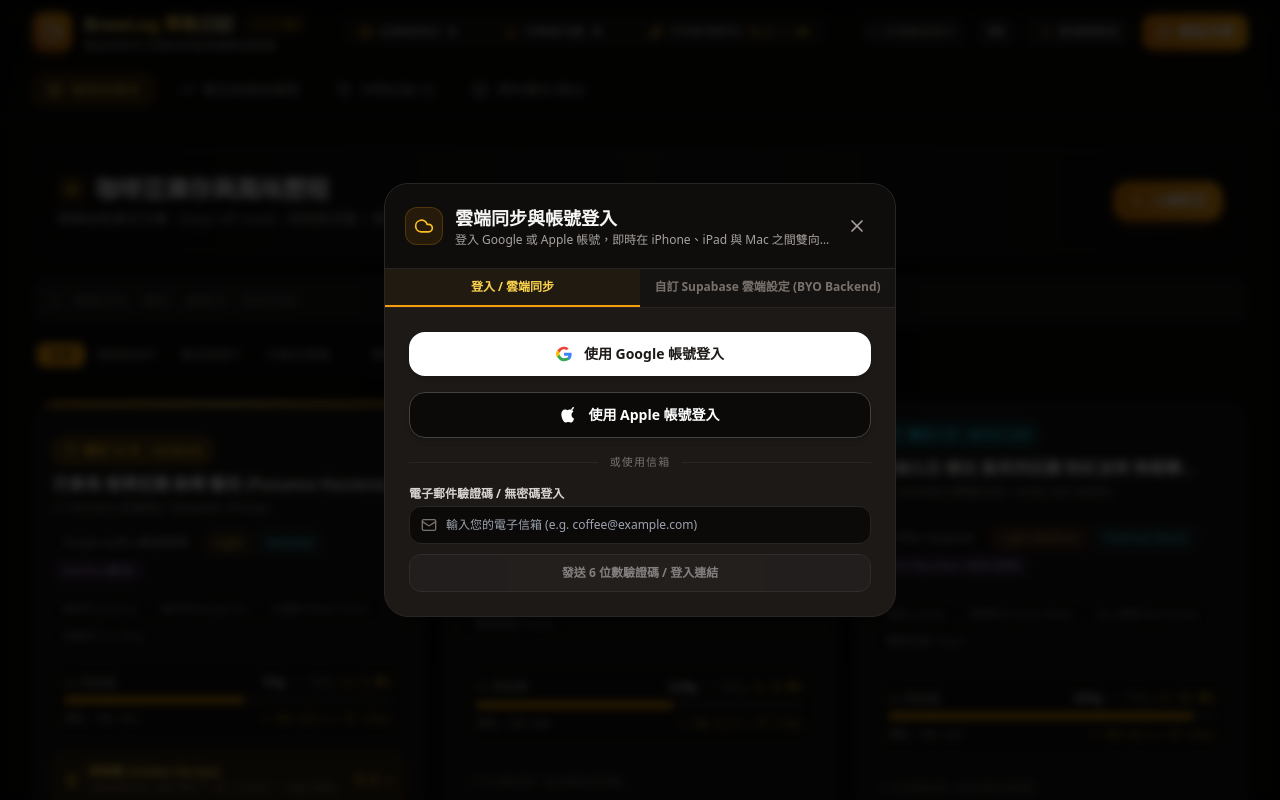
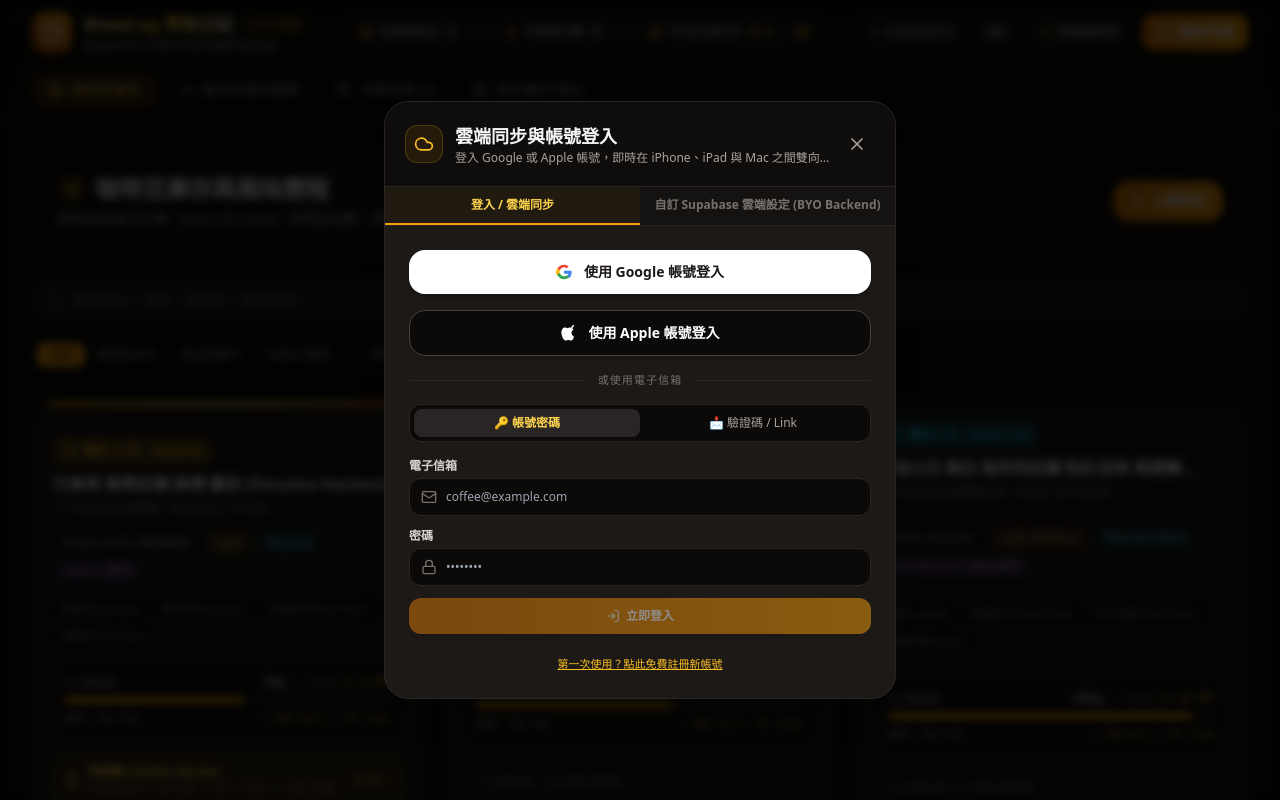
Before and after one commit to yeugeneu/pour-over-logs, a React (Vite) app: page / in a window 1280 px wide. Both pictures are taken after a click on the button "本機離線模式". Shown: the top 800 px of the page. Built offline with nearby package versions, Linux system fonts and the light colour scheme; no server answers.

Commit message:
feat(auth): add Email & Password login/signup and enable OTP template guidance

```diff
--- a/src/components/auth/AuthModal.tsx
+++ b/src/components/auth/AuthModal.tsx
@@ -6,6 +6,8 @@
   signInWithGoogle,
   signInWithMagicLink,
   verifyEmailOtp,
+  signInWithPassword,
+  signUpWithEmail,
   signOut,
 } from '../../services/authService';
 import {
@@ -22,6 +24,9 @@
   LogOut,
   Mail,
   KeyRound,
+  Lock,
+  UserPlus,
+  LogIn,
 } from 'lucide-react';
 
 export const AuthModal: React.FC = () => {
@@ -39,7 +44,11 @@
   const { language, t } = useI18n();
 
   const [activeTab, setActiveTab] = useState<'login' | 'config'>('login');
+  const [authMethod, setAuthMethod] = useState<'password' | 'otp'>('password');
+  const [isSignUpMode, setIsSignUpMode] = useState(false);
+
   const [emailInput, setEmailInput] = useState('');
+  const [passwordInput, setPasswordInput] = useState('');
   const [otpInput, setOtpInput] = useState('');
   const [isOtpSent, setIsOtpSent] = useState(false);
   const [feedback, setFeedback] = useState<{ type: 'success' | 'error'; message: string } | null>(null);
@@ -69,6 +78,43 @@
     setIsSubmitting(false);
     if (error) {
       setFeedback({ type: 'error', message: error.message });
+    }
+  };
+
+  const handlePasswordAuth = async (e: React.FormEvent) => {
+    e.preventDefault();
+    if (!emailInput.trim() || !passwordInput.trim()) return;
+
+    setIsSubmitting(true);
+    setFeedback(null);
+
+    if (isSignUpMode) {
+      const { error } = await signUpWithEmail(emailInput.trim(), passwordInput.trim());
+      setIsSubmitting(false);
+      if (error) {
+        setFeedback({ type: 'error', message: error.message });
+      } else {
+        setFeedback({
+          type: 'success',
+          message: language === 'zh-TW'
+            ? '註冊成功！若有收到確認信請點擊確認，或直接登入。'
+            : 'Sign up successful! Please check your email if confirmation is required.',
+        });
+      }
+    } else {
+      const { error } = await signInWithPassword(emailInput.trim(), passwordInput.trim());
+      setIsSubmitting(false);
+      if (error) {
+        setFeedback({ type: 'error', message: error.message });
+      } else {
+        setFeedback({
+          type: 'success',
+          message: language === 'zh-TW' ? '登入成功！' : 'Signed in successfully!',
+        });
+        setTimeout(() => {
+          closeAuthModal();
+        }, 800);
+      }
     }
   };
 
@@ -115,6 +161,7 @@
     await signOut();
     setIsOtpSent(false);
     setOtpInput('');
+    setPasswordInput('');
     setFeedback({
       type: 'success',
       message: language === 'zh-TW' ? '已成功登出帳號' : 'Signed out successfully',
@@ -318,12 +365,113 @@
                   <div className="flex items-center my-2">
                     <div className="flex-1 border-t border-stone-800" />
                     <span className="px-3 text-[11px] text-stone-500 uppercase tracking-widest">
-                      {language === 'zh-TW' ? '或使用信箱' : 'Or with Email'}
+                      {language === 'zh-TW' ? '或使用電子信箱' : 'Or with Email'}
                     </span>
                     <div className="flex-1 border-t border-stone-800" />
                   </div>
 
-                  {/* Magic Link & OTP Verification Form */}
+                  {/* Email Sub-Method Switch: Password vs OTP */}
+                  <div className="flex bg-stone-950 p-1 rounded-xl border border-stone-800 text-xs">
+                    <button
+                      type="button"
+                      onClick={() => {
+                        setAuthMethod('password');
+                        setIsOtpSent(false);
+                      }}
+                      className={`flex-1 py-1.5 rounded-lg font-medium transition ${
+                        authMethod === 'password'
+                          ? 'bg-stone-800 text-amber-300 font-semibold shadow-sm'
+                          : 'text-stone-400 hover:text-stone-200'
+                      }`}
+                    >
+                      🔑 {language === 'zh-TW' ? '帳號密碼' : 'Password'}
+                    </button>
+                    <button
+                      type="button"
+                      onClick={() => setAuthMethod('otp')}
+                      className={`flex-1 py-1.5 rounded-lg font-medium transition ${
+                        authMethod === 'otp'
+                          ? 'bg-stone-800 text-amber-300 font-semibold shadow-sm'
+                          : 'text-stone-400 hover:text-stone-200'
+                      }`}
+                    >
+                      📩 {language === 'zh-TW' ? '驗證碼 / Link' : 'OTP Code / Link'}
+                    </button>
+                  </div>
+
+                  {/* METHOD A: EMAIL & PASSWORD (FASTEST & MOST RELIABLE ON MOBILE PWA) */}
+                  {authMethod === 'password' && (
+                    <form onSubmit={handlePasswordAuth} className="space-y-3">
+                      <div>
+                        <label className="block text-xs font-semibold text-stone-300 mb-1">
+                          {language === 'zh-TW' ? '電子信箱' : 'Email Address'}
+                        </label>
+                        <div className="relative">
+                          <Mail className="w-4 h-4 text-stone-500 absolute left-3 top-1/2 -translate-y-1/2" />
+                          <input
+                            type="email"
+                            required
+                            value={emailInput}
+                            onChange={(e) => setEmailInput(e.target.value)}
+                            placeholder="coffee@example.com"
+                            className="w-full bg-stone-950 text-stone-100 text-xs pl-9 pr-3 py-2.5 rounded-xl border border-stone-800 focus:border-amber-500 focus:outline-none"
+                          />
+                        </div>
+                      </div>
+
+                      <div>
+                        <label className="block text-xs font-semibold text-stone-300 mb-1">
+                          {language === 'zh-TW' ? '密碼' : 'Password'}
+                        </label>
+                        <div className="relative">
+                          <Lock className="w-4 h-4 text-stone-500 absolute left-3 top-1/2 -translate-y-1/2" />
+                          <input
+                            type="password"
+                            required
+                            minLength={6}
+                            value={passwordInput}
+                            onChange={(e) => setPasswordInput(e.target.value)}
+                            placeholder="••••••••"
+                            className="w-full bg-stone-950 text-stone-100 text-xs pl-9 pr-3 py-2.5 rounded-xl border border-stone-800 focus:border-amber-500 focus:outline-none"
+                          />
+                        </div>
+                      </div>
+
+                      <button
+                        type="submit"
+                        disabled={isSubmitting || !emailInput.trim() || !passwordInput.trim()}
+                        className="w-full py-2.5 rounded-xl bg-gradient-to-r from-amber-600 to-amber-500 hover:from-amber-500 hover:to-amber-400 text-white font-bold text-xs shadow-md transition disabled:opacity-50 flex items-center justify-center space-x-1.5"
+                      >
+                        {isSignUpMode ? (
+                          <>
+                            <UserPlus className="w-3.5 h-3.5" />
+                            <span>{language === 'zh-TW' ? '註冊新帳號' : 'Sign Up'}</span>
+                          </>
+                        ) : (
+                          <>
+                            <LogIn className="w-3.5 h-3.5" />
+                            <span>{language === 'zh-TW' ? '立即登入' : 'Sign In'}</span>
+                          </>
+                        )}
+                      </button>
+
+                      <div className="text-center pt-1">
+                        <button
+                          type="button"
+                          onClick={() => setIsSignUpMode(!isSignUpMode)}
+                          className="text-[11px] text-amber-400 hover:text-amber-300 transition underline"
+                        >
+                          {isSignUpMode
+                            ? (language === 'zh-TW' ? '已有帳號？切換至登入' : 'Already have an account? Sign In')
+                            : (language === 'zh-TW' ? '第一次使用？點此免費註冊新帳號' : 'First time? Sign up free')}
+                        </button>
+                      </div>
+                    </form>
+                  )}
+
+                  {/* METHOD B: OTP CODE & MAGIC LINK */}
+                  {authMethod === 'otp' && (
+                    <>
                       {!isOtpSent ? (
                         /* Step 1: Send Magic Link / OTP */
                         <form onSubmit={handleMagicLink} className="space-y-2.5">
@@ -404,6 +552,8 @@
                           </div>
                         </form>
                       )}
+                    </>
+                  )}
                 </div>
               )}
             </>
--- a/src/services/authService.ts
+++ b/src/services/authService.ts
@@ -68,6 +68,37 @@
   return { error, user: data?.user || null };
 }
 
+export async function signInWithPassword(email: string, password: string): Promise<{ error: Error | null; user?: User | null }> {
+  const supabase = getSupabase();
+  if (!supabase) {
+    return { error: new Error('Supabase is not configured. Please enter your project credentials.') };
+  }
+
+  const { data, error } = await supabase.auth.signInWithPassword({
+    email: email.trim(),
+    password,
+  });
+
+  return { error, user: data?.user || null };
+}
+
+export async function signUpWithEmail(email: string, password: string): Promise<{ error: Error | null; user?: User | null }> {
+  const supabase = getSupabase();
+  if (!supabase) {
+    return { error: new Error('Supabase is not configured. Please enter your project credentials.') };
+  }
+
+  const { data, error } = await supabase.auth.signUp({
+    email: email.trim(),
+    password,
+    options: {
+      emailRedirectTo: window.location.origin,
+    },
+  });
+
+  return { error, user: data?.user || null };
+}
+
 export async function signOut(): Promise<{ error: Error | null }> {
   const supabase = getSupabase();
   if (!supabase) return { error: null };
```
Lines whose indentation alone changed are shown as unchanged.
